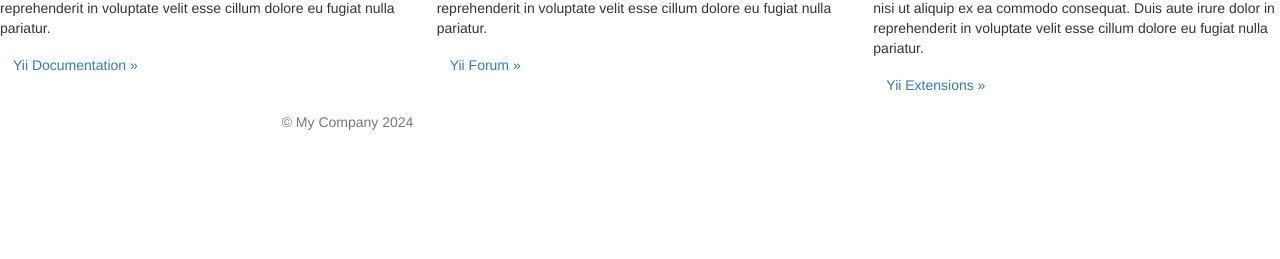
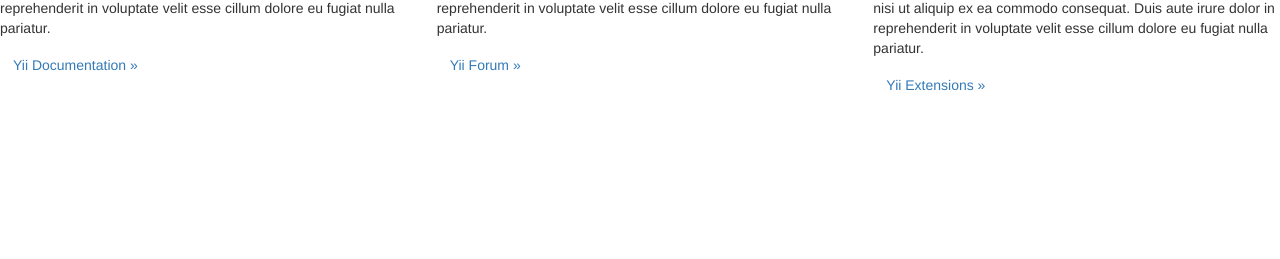
Before and after one commit to CherkashinYaroslav/basic, a Yii app: template views/site/index.php in a window 1280 px wide. Shown: the part 541-800 px from the top of the page. Run offline with PHP 8.4 and a stand-in for Yii, Linux system fonts and the light colour scheme; the template is opened without the code that fills it, so the values that code supplies are empty; some libraries are stand-ins or nearby versions.

Commit message:
fix(docker)

```diff
--- a/config/console.php
+++ b/config/console.php
@@ -49,7 +49,7 @@ if (YII_ENV_DEV) {
     $config['modules']['debug'] = [
         'class' => 'yii\debug\Module',
         // uncomment the following to add your IP if you are not connecting from localhost.
-        //'allowedIPs' => ['127.0.0.1', '::1'],
+        'allowedIPs' => ['127.0.0.1', '::1'],
     ];
 }
 
--- a/config/db.php
+++ b/config/db.php
@@ -3,7 +3,7 @@
 //TODO вынест в енв
 return [
     'class' => 'yii\db\Connection',
-    'dsn' => 'mysql:host=127.0.0.1;port=3306;dbname=test',
+    'dsn' => 'mysql:host=db;port=3306;dbname=test',
     'username' => 'mysql',
     'password' => 'Vpbest322',
     'charset' => 'utf8',
--- a/config/web.php
+++ b/config/web.php
@@ -74,14 +74,14 @@ if (YII_ENV_DEV) {
     $config['modules']['debug'] = [
         'class' => 'yii\debug\Module',
         // uncomment the following to add your IP if you are not connecting from localhost.
-        //'allowedIPs' => ['127.0.0.1', '::1'],
+        'allowedIPs' => ['127.0.0.1', '::1'],
     ];
 
     $config['bootstrap'][] = 'gii';
     $config['modules']['gii'] = [
         'class' => 'yii\gii\Module',
         // uncomment the following to add your IP if you are not connecting from localhost.
-        //'allowedIPs' => ['127.0.0.1', '::1'],
+        'allowedIPs' => ['127.0.0.1', '::1'],
     ];
 }
 
--- a/views/layouts/main.php
+++ b/views/layouts/main.php
@@ -50,18 +50,9 @@ echo '"'; ?> rel="stylesheet">
         <?php if (! empty($this->params['breadcrumbs'])) { ?>
             <?= Breadcrumbs::widget(['links' => $this->params['breadcrumbs']]) ?>
         <?php } ?>
-        <?= Alert::widget() ?>
         <?= $content ?>
 
 
-<footer id="footer" class="mt-auto py-3 bg-light">
-    <div class="container">
-        <div class="row text-muted">
-            <div class="col-md-6 text-center text-md-start">&copy; My Company <?= date('Y') ?></div>
-            <div class="col-md-6 text-center text-md-end"><?= Yii::powered() ?></div>
-        </div>
-    </div>
-</footer>
 
 <?php $this->endBody() ?>
 </body>
```
Also changed, not shown: 1 other file.
